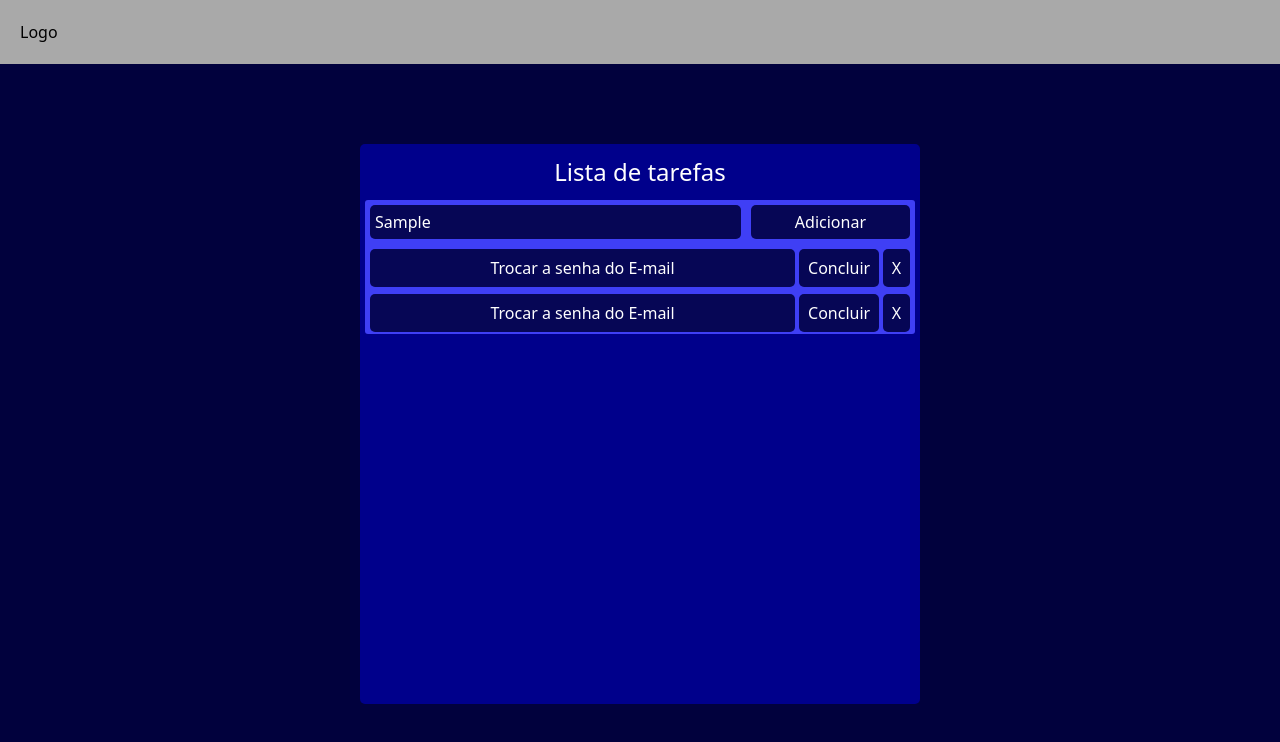
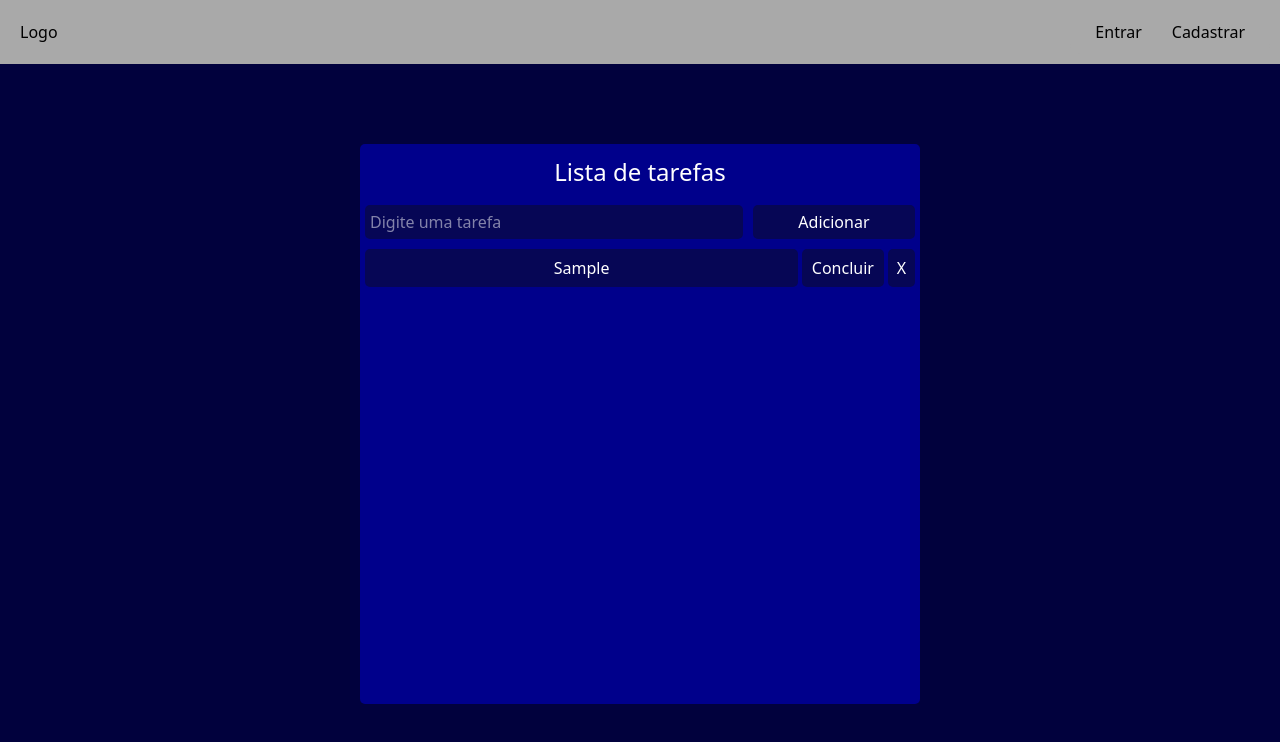
Before and after one commit to JorgeLucasPinheiro98/ToDoList, a React (Vite) app in the folder frontend/: page / in a window 1280 px wide. Both pictures are taken after typing "Sample" into the empty fields and a click on the button "Adicionar". Shown: the top 742 px of the page. Built offline with nearby package versions, Linux system fonts and the light colour scheme.

Commit message:
adicionando tarefas a aplicação

```diff
--- a/frontend/src/components/Header/index.tsx
+++ b/frontend/src/components/Header/index.tsx
@@ -1,12 +1,12 @@
 import { Logo } from "../Logo";
-// import { Navegar } from "../Navegar";
+import { Navegar } from "../Navegar";
 import style from "./style.module.css"
 
 export function Header() {
     return (
         <header className={style.header}>
             <Logo/>
-            {/* <Navegar/> */}
+            <Navegar/>
         </header>
     )
 }
--- a/frontend/src/components/ListTask/index.tsx
+++ b/frontend/src/components/ListTask/index.tsx
@@ -1,27 +1,44 @@
+import React, { useState } from "react"
 import style from "./style.module.css"
 
 export function ListTask() {
+    const [tasks, setTasks] = useState<string[]>([]);
+    const [inputValue, setInputValue] = useState<string>("");
+
+    const handleAddItem = (e: React.FormEvent) => {
+        e.preventDefault();
+        if(inputValue.trim() === "") return
+        setTasks((prevTasks) => [...prevTasks, inputValue])
+        setInputValue("")
+    }
+
+    const handleInputChange = (e: React.ChangeEvent<HTMLInputElement>) => {
+        setInputValue(e.target.value)
+    }
+
+    const listTask = tasks.map(task =>
+        <section className={style.tasks}>
+            <p>{task}</p>
+            <button id={style.concluir}>Concluir</button>
+            <button>X</button>
+        </section>
+    )
+
+    function addTask() {
+
+    }
+
     return (
         <div className={style.container}>
             <h1 className={style.title}>Lista de tarefas</h1>
                 <div className={style.back}>
-                <section className={style.addTask}>
+                <form onSubmit={handleAddItem}className={style.addTask}>
                     <label htmlFor="tarefa"></label>
-                    <input type="text" name="tarefa" placeholder="Digite uma tarefa"/>
-                    <button>Adicionar</button>
-                </section>
-                <section className={style.tasks}>
-                    <p>Trocar a senha do E-mail</p>
-                    <button id={style.concluir}>Concluir</button>
-                    <button>X</button>
-                </section>
-                <section className={style.tasks}>
-                    <p>Trocar a senha do E-mail</p>
-                    <button id={style.concluir}>Concluir</button>
-                    <button>X</button>
-                </section>
+                    <input type="text" name="tarefa" placeholder="Digite uma tarefa" value={inputValue} onChange={handleInputChange}/>
+                    <button onClick={addTask}>Adicionar</button>
+                </form>
+                {listTask}
             </div>
-
         </div>
     )
 }
--- a/frontend/src/components/ListTask/style.module.css
+++ b/frontend/src/components/ListTask/style.module.css
@@ -3,12 +3,6 @@
     width: 70vh;
     height: 70vh;
     border-radius: 5px;
-}
-
-.back {
-    background-color: rgb(63, 63, 245);
-    border-radius: 3px;
-    margin: 5px;
 }
 
 .title {
```
